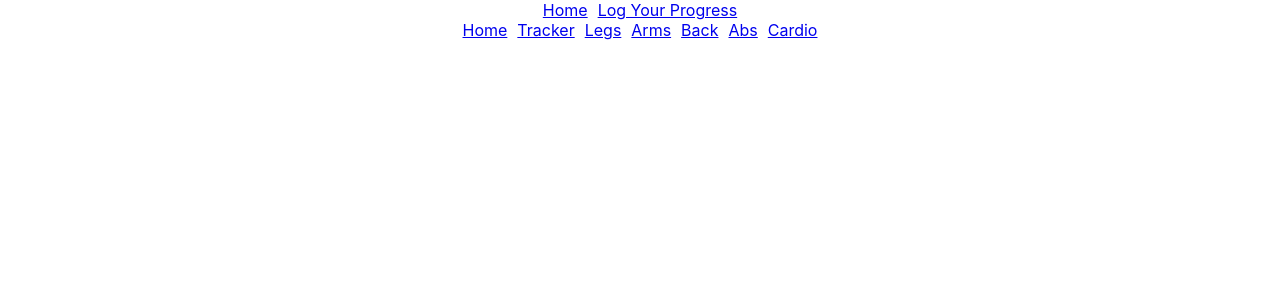
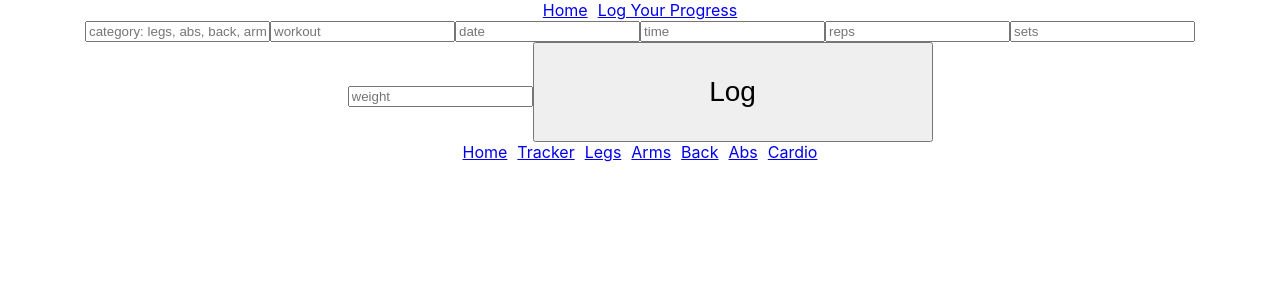
Before and after one commit to allisonbierschenk/Work_it_out, a React (Create React App) app: page /form in a window 1280 px wide. Shown: the top 300 px of the page. Built offline with nearby package versions, Linux system fonts and the light colour scheme; no server answers.

Commit message:
working legs component with filter and includes

```diff
--- a/src/App.js
+++ b/src/App.js
@@ -2,15 +2,16 @@ import { baseURL, config } from "./services";
 import { Link, Route } from "react-router-dom";
 import { useEffect, useState } from "react";
 import axios from "axios";
+import Footer from "./components/Footer";
+import Form from "./components/Form";
+import Home from "./components/Home";
+import Legs from "./components/Legs";
 import Nav from "./components/Nav";
-import Home from "./components/Home";
-import Footer from "./components/Footer";
-import Legs from "./components/Legs";
 import "./App.css";
 
 function App() {
   const [workouts, setWorkouts] = useState([]);
-  console.log(workouts);
+  const [toggleFetch, setToggleFetch] = useState(false);
 
   useEffect(() => {
     const fetchWorkouts = async () => {
@@ -18,7 +19,7 @@ function App() {
       setWorkouts(resp.data.records);
     };
     fetchWorkouts();
-  }, []);
+  }, [toggleFetch]);
 
   return (
     <div className="body">
@@ -26,6 +27,9 @@ function App() {
       <div className="home">
         <Route exact path="/">
           <Home workouts={workouts} />
+        </Route>
+        <Route path="/form">
+          <Form setToggleFetch={setToggleFetch} />
         </Route>
         <Route path="/legs">
           <Legs workouts={workouts} />
--- /dev/null
+++ b/src/components/Form.jsx
@@ -0,0 +1,80 @@
+import { baseURL, config } from "../services";
+import { useState } from "react";
+import axios from "axios";
+
+function Form(props) {
+  const [category, setCategory] = useState("");
+  const [date, setDate] = useState("");
+  const [reps, setReps] = useState("");
+  const [sets, setSets] = useState("");
+  const [weight, setWeight] = useState("");
+  const [workout, setWorkout] = useState("");
+  const [time, setTime] = useState("");
+
+  const handleSubmit = async (e) => {
+    e.preventDefault();
+    const newWorkout = {
+      category,
+      workout,
+      date,
+      time,
+      reps,
+      sets,
+      weight,
+    };
+    await axios.post(baseURL, newWorkout);
+    props.setToggleFetch((curr) => !curr);
+  };
+
+  return (
+    <form>
+      <input
+        type="text"
+        placeholder="category: legs, abs, back, arms, cardio, recovery"
+        value={category}
+        onChange={(e) => setCategory(e.target.value)}
+      ></input>
+      <input
+        type="text"
+        placeholder="workout"
+        value={workout}
+        onChange={(e) => setWorkout(e.target.value)}
+      ></input>
+      <input
+        type="text"
+        placeholder="date"
+        value={date}
+        onChange={(e) => setDate(e.target.value)}
+      ></input>
+      <input
+        type="text"
+        placeholder="time"
+        value={time}
+        onChange={(e) => setTime(e.target.value)}
+      ></input>
+      <input
+        type="text"
+        placeholder="reps"
+        value={reps}
+        onChange={(e) => setReps(e.target.value)}
+      ></input>
+      <input
+        type="text"
+        placeholder="sets"
+        value={sets}
+        onChange={(e) => setSets(e.target.value)}
+      ></input>
+      <input
+        type="text"
+        placeholder="weight"
+        value={weight}
+        onChange={(e) => setWeight(e.target.value)}
+      ></input>
+      <button type="submit" onClick={handleSubmit}>
+        Log
+      </button>
+    </form>
+  );
+}
+
+export default Form;
--- a/src/components/Legs.jsx
+++ b/src/components/Legs.jsx
@@ -1,19 +1,31 @@
-import { baseURL, config } from "../services";
+// import { baseURL, config } from "../services";
 import { useState, useEffect } from "react";
-import axios from "axios";
+// import axios from "axios";
 
 function Legs(props) {
-  const workout = props.workouts.map((workout) => workout.fields);
-  console.log("workout const", workout);
-  const workoutCategory = workout.map(
-    (workoutCategory) => workoutCategory.category
-  );
-  console.log(workoutCategory[1]);
+  const [workouts, setWorkouts] = useState([]);
+
+  useEffect(() => {
+    if (props.workouts) {
+      const legCategory = props.workouts.filter((legs) => {
+        return legs.fields.category.includes("legs");
+      });
+      setWorkouts(legCategory);
+    }
+  }, [props.workouts]);
 
   return (
     <div>
       <h2>Workouts</h2>
-      <h3>{workoutCategory[0] === "legs" ? <p>{workout}</p> : null}</h3>
+      <div>
+        {workouts.map((legObject, index) => (
+          <div key={index}>
+            <p>{legObject.fields.workout}</p> <p>{legObject.fields.date}</p>
+            <p>{legObject.fields.time}</p> <p>{legObject.fields.reps}</p>
+            <p>{legObject.fields.sets}</p> <p>{legObject.fields.weight}</p>
+          </div>
+        ))}
+      </div>
     </div>
   );
 }
```
